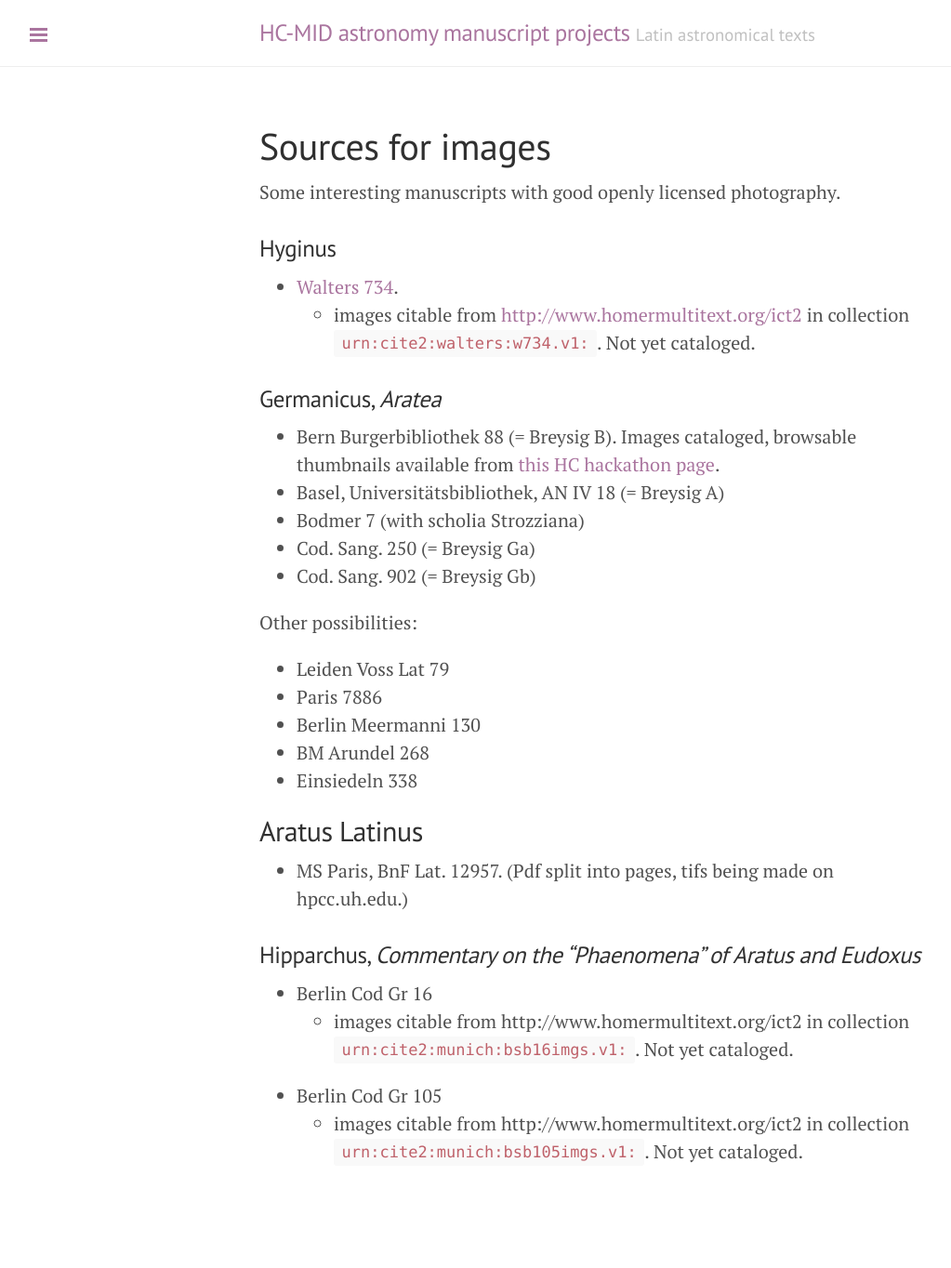
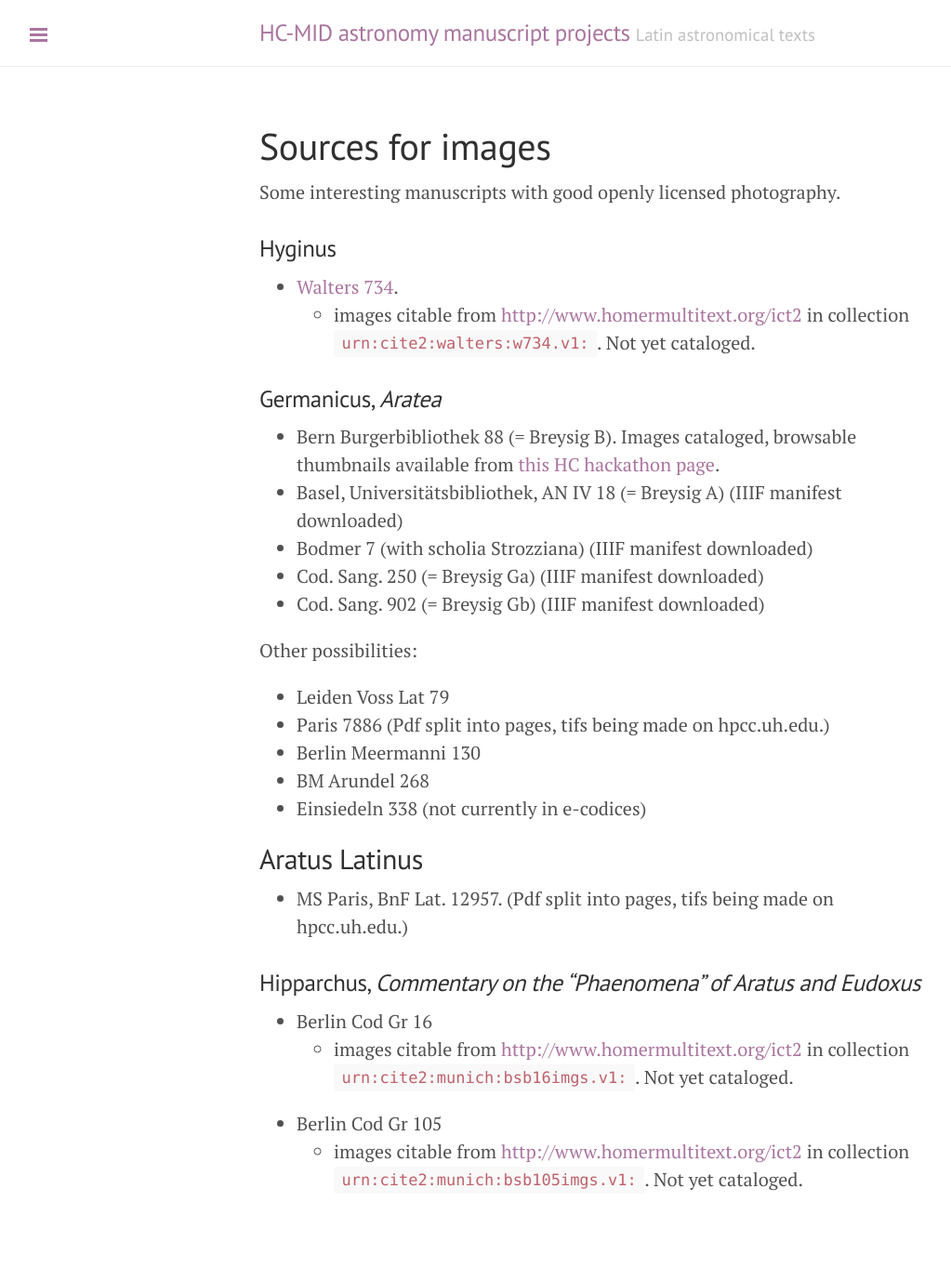
Before and after one commit to HCMID/astronomy, a Jekyll site: the page built from docs/images.md, in a window 1280 px wide. Shown: the whole page at 93% size, without its empty margins (1-1024 px from the left). Built offline with Jekyll 4.4.1, drawn with Linux system fonts in a browser that asks for light colours; before the commit the page ends 1334 px from its top, so only the background shows below that.

Commit message:
Add more info on MSS images

```diff
--- a/docs/images.md
+++ b/docs/images.md
@@ -8,36 +8,35 @@ Some interesting manuscripts with good openly licensed photography.
 
 ### Hyginus
 
--  [Walters 734](http://www.thedigitalwalters.org/Data/WaltersManuscripts/html/W734/).
-    - images citable from <http://www.homermultitext.org/ict2> in collection `urn:cite2:walters:w734.v1:`.  Not yet cataloged.
-
+-   [Walters 734](http://www.thedigitalwalters.org/Data/WaltersManuscripts/html/W734/).
+    -   images citable from <http://www.homermultitext.org/ict2> in collection `urn:cite2:walters:w734.v1:`.  Not yet cataloged.
 
 
 ### Germanicus, *Aratea*
 
--  Bern Burgerbibliothek 88 (= Breysig B).  Images cataloged, browsable thumbnails available from  [this HC hackathon page](https://hcmid.github.io/ms-hackathon-2018/bern88-thumbs/).
--  Basel, Universitätsbibliothek, AN IV 18 (= Breysig A)
--  Bodmer 7 (with scholia Strozziana)
--  Cod. Sang. 250 (= Breysig Ga)
--  Cod. Sang. 902 (= Breysig Gb)
+-   Bern Burgerbibliothek 88 (= Breysig B).  Images cataloged, browsable thumbnails available from  [this HC hackathon page](https://hcmid.github.io/ms-hackathon-2018/bern88-thumbs/).
+-   Basel, Universitätsbibliothek, AN IV 18 (= Breysig A) (IIIF manifest downloaded)
+-   Bodmer 7 (with scholia Strozziana) (IIIF manifest downloaded)
+-   Cod. Sang. 250 (= Breysig Ga) (IIIF manifest downloaded)
+-   Cod. Sang. 902 (= Breysig Gb) (IIIF manifest downloaded)
 
 Other possibilities:
 
--  Leiden Voss Lat  79
--  Paris 7886
--  Berlin Meermanni 130
--  BM Arundel 268
--  Einsiedeln 338
+-   Leiden Voss Lat  79
+-   Paris 7886  (Pdf split into pages, tifs being made on hpcc.uh.edu.)
+-   Berlin Meermanni 130
+-   BM Arundel 268
+-   Einsiedeln 338 (not currently in e-codices)
 
 ## Aratus Latinus
 
 
--  MS Paris, BnF Lat. 12957.  (Pdf split into pages, tifs being made on hpcc.uh.edu.)
+-   MS Paris, BnF Lat. 12957.  (Pdf split into pages, tifs being made on hpcc.uh.edu.)
 
 
 ### Hipparchus, *Commentary on the "Phaenomena" of Aratus and Eudoxus*
 
--  Berlin Cod Gr 16
-    -  images citable from http://www.homermultitext.org/ict2 in collection `urn:cite2:munich:bsb16imgs.v1:`.  Not yet cataloged.
--  Berlin Cod Gr 105
-    -  images citable from http://www.homermultitext.org/ict2 in collection `urn:cite2:munich:bsb105imgs.v1:`. Not yet cataloged.
+-   Berlin Cod Gr 16
+    -   images citable from <http://www.homermultitext.org/ict2> in collection `urn:cite2:munich:bsb16imgs.v1:`.  Not yet cataloged.
+-   Berlin Cod Gr 105
+    -   images citable from <http://www.homermultitext.org/ict2> in collection `urn:cite2:munich:bsb105imgs.v1:`. Not yet cataloged.
```
